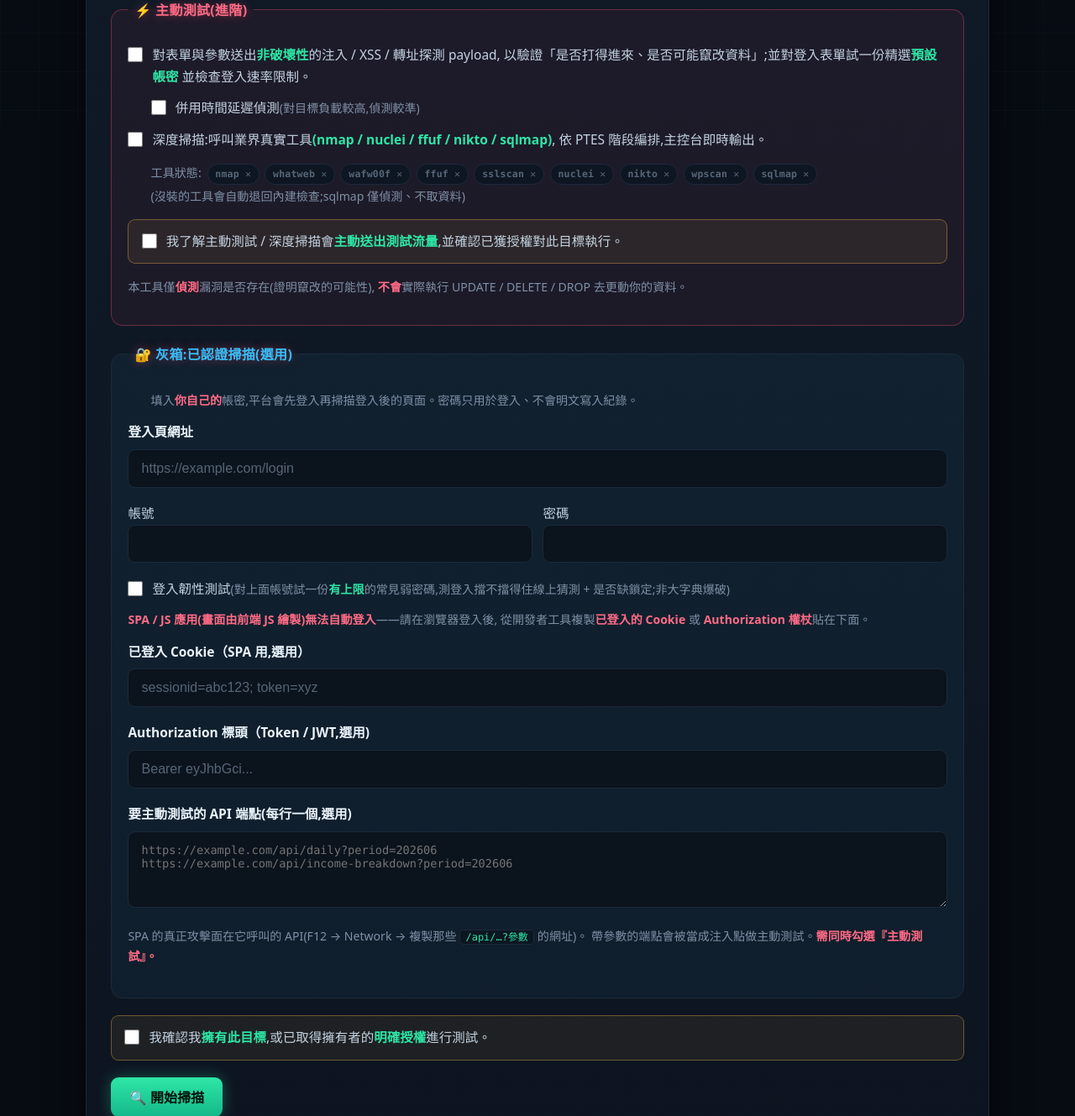
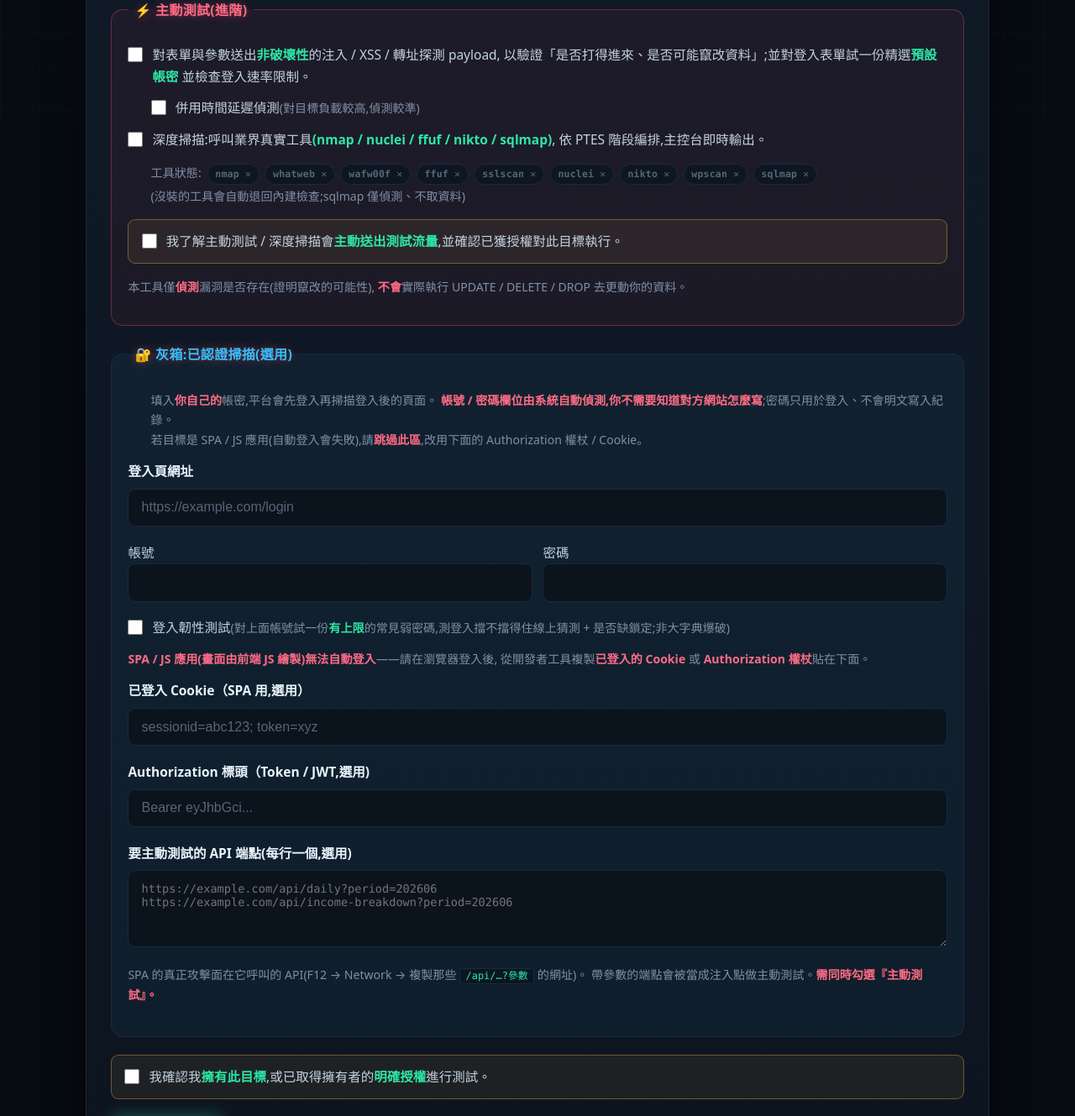
Before and after one commit to CaspianCY/Penetration-testing, a Flask app: page / in a window 1280 px wide. Shown: the part 651-1980 px from the top of the page at 84% size. Run offline with Flask 3, Linux system fonts and the light colour scheme; some libraries are stand-ins or nearby versions.

Commit message:
釐清灰箱說明:帳號/密碼欄位由系統自動偵測,SPA 改走 Token/Cookie
回應使用者疑問「怎會知道對方登入怎麼寫」:系統會自動偵測登入表單的密碼/帳號
欄位,使用者不需知道目標的欄位名稱。更新表單說明文字,並提示 SPA/JS 應用
(自動登入會失敗)應跳過此區、改用 Authorization 權杖 / Cookie。

Co-Authored-By: Claude Opus 4.8 <noreply@anthropic.com>
Claude-Session: https://claude.ai/code/session_019kre118xdrKiD7YhihiuVx

```diff
--- a/templates/index.html
+++ b/templates/index.html
@@ -71,7 +71,9 @@
 
     <fieldset class="active-box" style="border-color:#1c2a3a;background:rgba(56,189,248,.05)">
       <legend style="color:#38bdf8">🔐 灰箱:已認證掃描(選用)</legend>
-      <p class="hint sub-hint">填入<strong>你自己的</strong>帳密,平台會先登入再掃描登入後的頁面。密碼只用於登入、不會明文寫入紀錄。</p>
+      <p class="hint sub-hint">填入<strong>你自己的</strong>帳密,平台會先登入再掃描登入後的頁面。
+        <strong>帳號 / 密碼欄位由系統自動偵測,你不需要知道對方網站怎麼寫</strong>;密碼只用於登入、不會明文寫入紀錄。
+        <br>若目標是 SPA / JS 應用(自動登入會失敗),請<strong>跳過此區</strong>,改用下面的 Authorization 權杖 / Cookie。</p>
       <div class="field">
         <label for="login_url">登入頁網址</label>
         <input type="text" id="login_url" name="login_url" placeholder="https://example.com/login" autocomplete="off">
```
